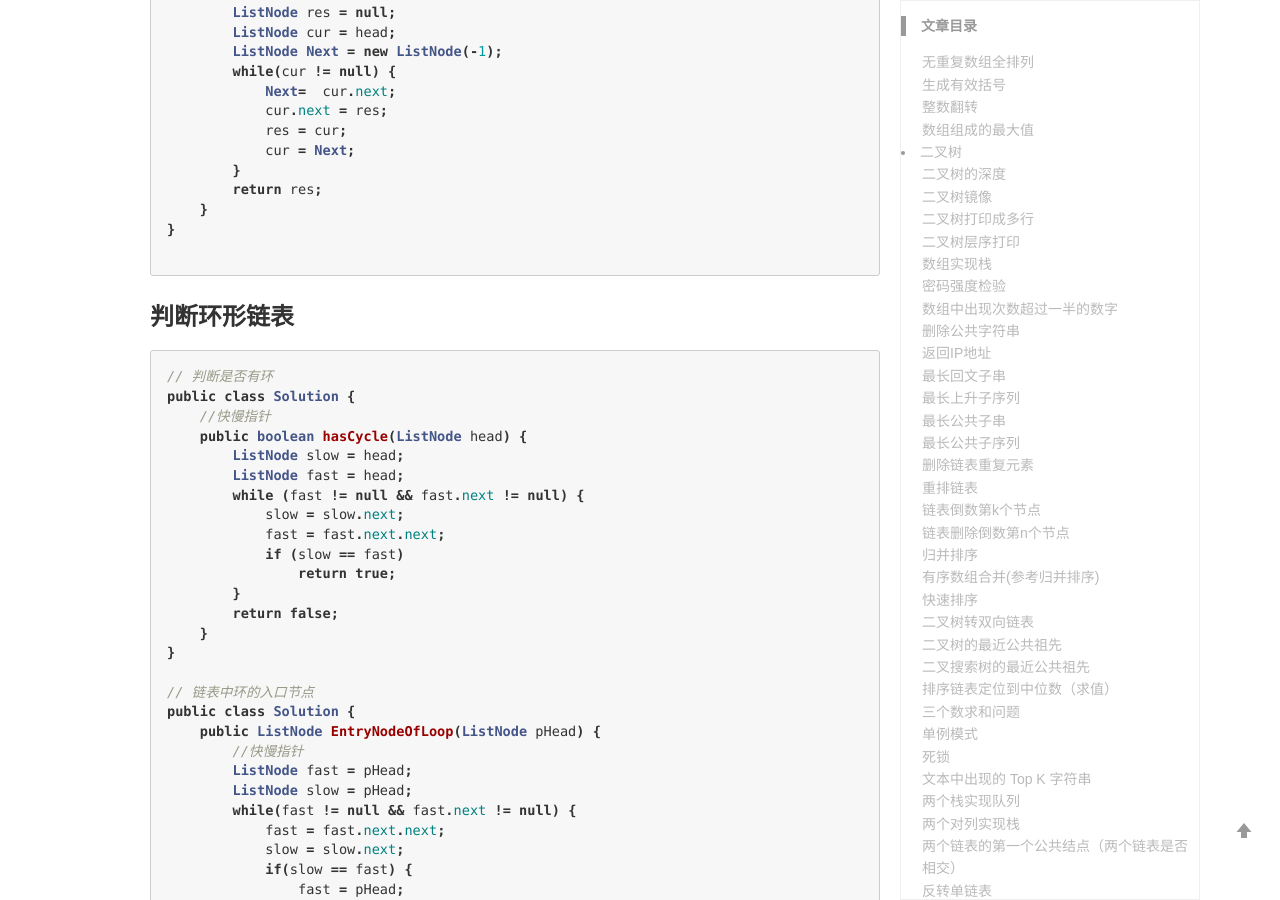
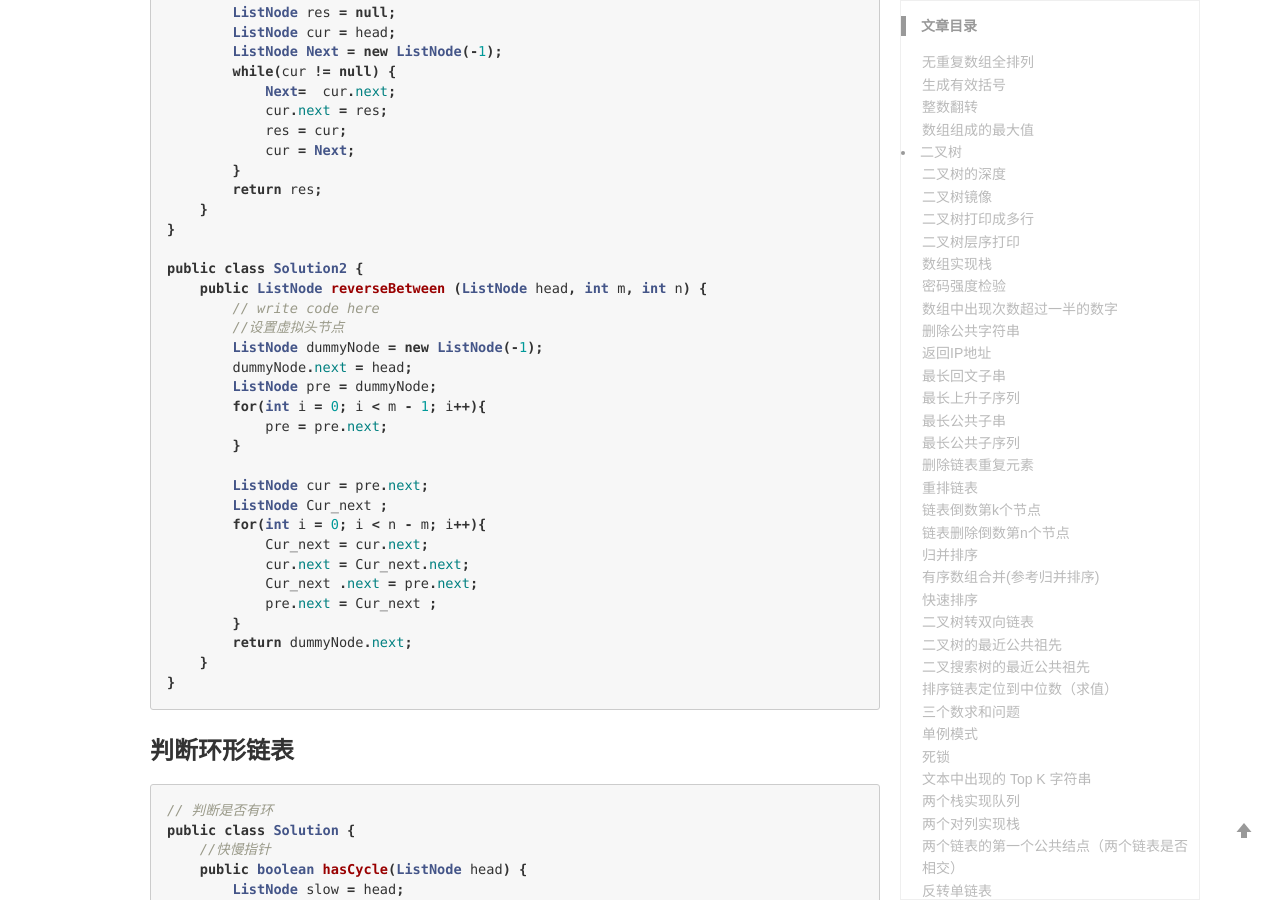
Before and after one commit to wangfei910/wangfei910.github.io, a Jekyll site: the page built from _posts/2019-10-3-常用算法.md, in a window 1280 px wide and 900 px high, scrolled down 31203 px. Built offline with Jekyll 4.4.1, drawn with Linux system fonts in a browser that asks for light colours; comment, search, counter and statistics services are not loaded.

Commit message:
Update 2019-10-3-常用算法.md

````diff
--- a/_posts/2019-10-3-常用算法.md
+++ b/_posts/2019-10-3-常用算法.md
@@ -1519,6 +1519,28 @@ public class Solution {
     }
 }
 
+public class Solution2 {
+    public ListNode reverseBetween (ListNode head, int m, int n) {
+        // write code here
+        //设置虚拟头节点
+        ListNode dummyNode = new ListNode(-1);
+        dummyNode.next = head;
+        ListNode pre = dummyNode;
+        for(int i = 0; i < m - 1; i++){
+            pre = pre.next;
+        }
+
+        ListNode cur = pre.next;
+        ListNode Cur_next ;
+        for(int i = 0; i < n - m; i++){
+            Cur_next = cur.next;
+            cur.next = Cur_next.next;
+            Cur_next .next = pre.next;
+            pre.next = Cur_next ;
+        }
+        return dummyNode.next;
+    }
+}
 ```
 
 ### 判断环形链表
````
